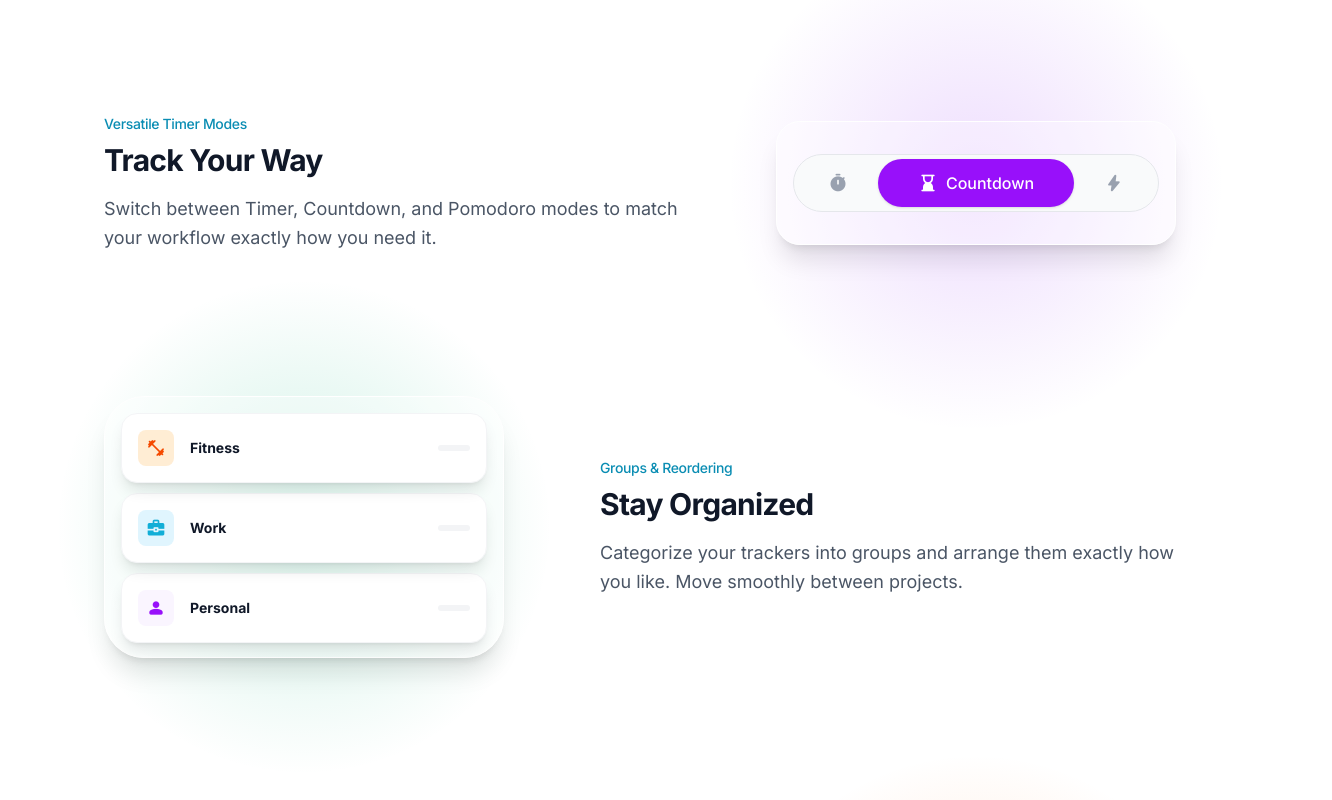
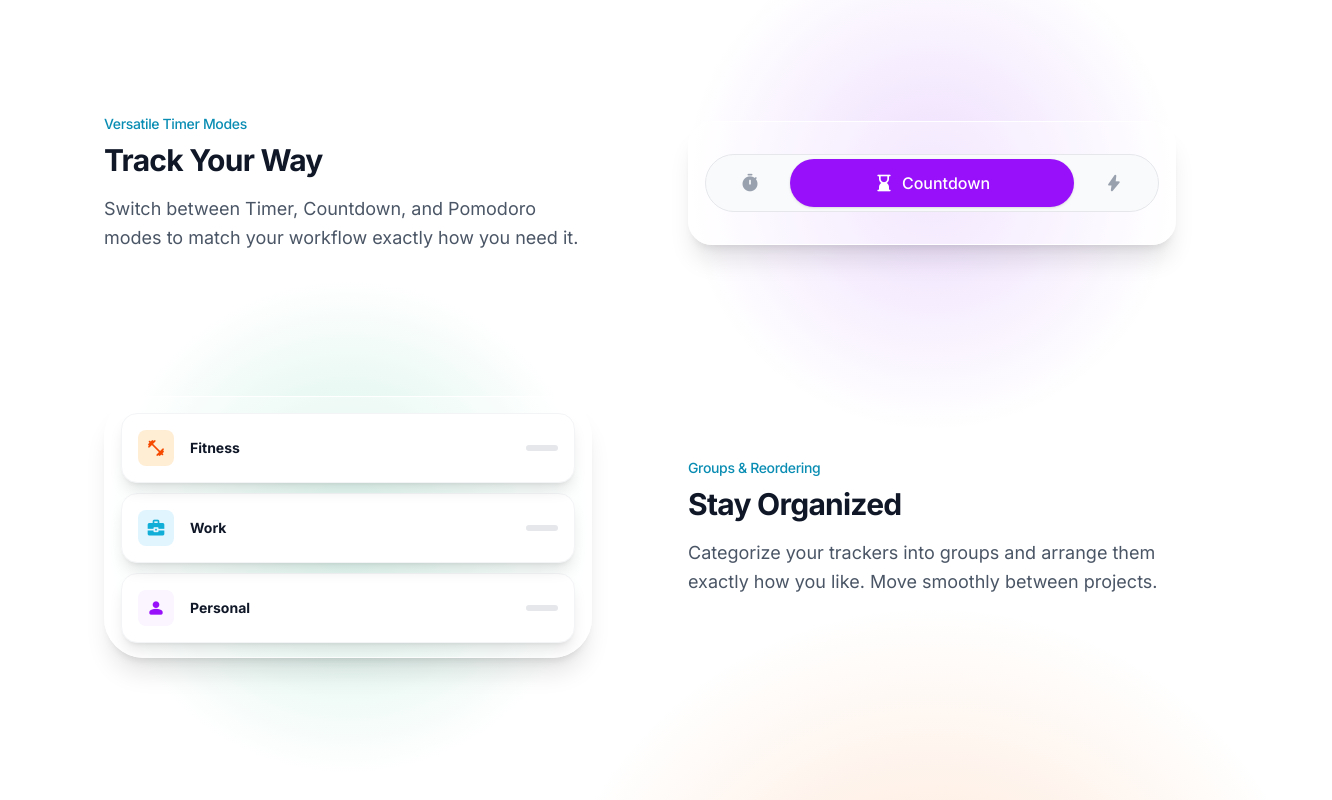
Before and after one commit to TrapShooter/SnappTracker-Website, a Next.js app: page / in a window 1280 px wide. Shown: the part 640-1440 px from the top of the page, 1332 px wide, since content can reach past the window. Built offline with nearby package versions, Linux system fonts and the light colour scheme.

Commit message:
Fixed horizontal scrolling, UI updates

```diff
--- a/app/layout.tsx
+++ b/app/layout.tsx
@@ -41,7 +41,7 @@ export default function RootLayout({
           href="https://fonts.googleapis.com/css2?family=Material+Symbols+Rounded:opsz,wght,FILL,GRAD@20..48,100..700,0..1,-50..200"
         />
       </head>
-      <body className="min-h-full flex flex-col bg-white dark:bg-gray-950 text-zinc-900 dark:text-gray-100 transition-colors duration-300">
+      <body className="min-h-full flex flex-col bg-white dark:bg-gray-950 text-zinc-900 dark:text-gray-100 transition-colors duration-300 overflow-x-hidden">
         <Providers>
           {children}
         </Providers>
--- a/components/DemoSection.tsx
+++ b/components/DemoSection.tsx
@@ -2,7 +2,7 @@ import DemoWidget from "@/components/demo/DemoWidget";
 
 export default function DemoSection() {
   return (
-    <section className="bg-white py-24 px-6">
+    <section className="bg-white py-24 px-6 overflow-x-hidden">
       <div className="max-w-6xl mx-auto">
         <div className="flex flex-col lg:flex-row items-center gap-16">
           {/* Left: copy */}
--- a/components/Walkthrough.tsx
+++ b/components/Walkthrough.tsx
@@ -104,7 +104,7 @@ const SegmentedControl = ({ value, options }: { value: string, options: any[] })
 
 // --- Preview Components (Mirror of VisualOnboardingView_OLD) ---
 
-const ModesPreview = ({ reverse }: { reverse?: boolean }) => {
+const ModesPreview = () => {
   const [mode, setMode] = useState<'timer' | 'countdown' | 'pomodoro'>('timer');
 
   useEffect(() => {
@@ -124,7 +124,7 @@ const ModesPreview = ({ reverse }: { reverse?: boolean }) => {
   ];
 
   return (
-    <div className={`relative flex flex-col items-center ${reverse ? 'lg:items-start' : 'lg:items-end'} justify-center w-full`}>
+    <div className="relative flex flex-col items-center justify-center w-full">
       {/* Glow Background - Hardware accelerated radial gradient for mobile/safari compatibility */}
       <div
         key={mode}
@@ -144,7 +144,7 @@ const ModesPreview = ({ reverse }: { reverse?: boolean }) => {
   );
 };
 
-const GroupsPreview = ({ reverse }: { reverse?: boolean }) => {
+const GroupsPreview = () => {
   const [order, setOrder] = useState([0, 1, 2]);
 
   useEffect(() => {
@@ -161,7 +161,7 @@ const GroupsPreview = ({ reverse }: { reverse?: boolean }) => {
   ];
 
   return (
-    <div className={`relative flex flex-col items-center ${reverse ? 'lg:items-start' : 'lg:items-end'} justify-center w-full`}>
+    <div className="relative flex flex-col items-center justify-center w-full">
       {/* Glow Background - Hardware accelerated radial gradient */}
       <div
         className="absolute top-1/2 left-1/2 -translate-x-1/2 -translate-y-1/2 w-[500px] h-[500px] opacity-20 pointer-events-none"
@@ -183,7 +183,7 @@ const GroupsPreview = ({ reverse }: { reverse?: boolean }) => {
             >
               <BoxedIcon icon={group.icon} variant={group.variant} size={20} />
               <span className="font-bold text-gray-900 dark:text-white text-sm">{group.name}</span>
-              <div className="ml-auto w-8 h-1.5 bg-gray-100 dark:bg-white/10 rounded-full" />
+              <div className="ml-auto w-8 h-1.5 bg-gray-200 dark:bg-white/10 rounded-full" />
             </div>
           );
         })}
@@ -192,7 +192,7 @@ const GroupsPreview = ({ reverse }: { reverse?: boolean }) => {
   );
 };
 
-const HistoryPreview = ({ reverse }: { reverse?: boolean }) => {
+const HistoryPreview = () => {
   const mockSessions = [
     {
       total: '3h 15m',
@@ -225,10 +225,10 @@ const HistoryPreview = ({ reverse }: { reverse?: boolean }) => {
   ];
 
   return (
-    <div className={`relative flex flex-col items-center ${reverse ? 'lg:items-start' : 'lg:items-end'} justify-center w-full`}>
+    <div className="relative flex flex-col items-center justify-center w-full">
       {/* Glow Background - Hardware accelerated radial gradient */}
       <div
-        className="absolute top-1/2 left-1/2 -translate-x-1/2 -translate-y-1/2 w-[500px] h-[500px] opacity-20 pointer-events-none"
+        className="absolute top-1/2 left-1/2 -translate-x-1/2 -translate-y-1/2 w-[800px] h-[800px] opacity-20 pointer-events-none"
         style={{ background: 'radial-gradient(circle, #f97316 0%, transparent 70%)' }}
       />
 
@@ -329,8 +329,8 @@ export default function Walkthrough() {
             </div>
 
             {/* Preview Phone/Card Container */}
-            <div className="flex-1 w-full max-w-[400px] flex flex-col items-center justify-center">
-              <step.Preview reverse={step.reverse} />
+            <div className="flex-1 w-full max-w-lg flex flex-col items-center justify-center">
+              <step.Preview />
             </div>
           </div>
         ))}
```
